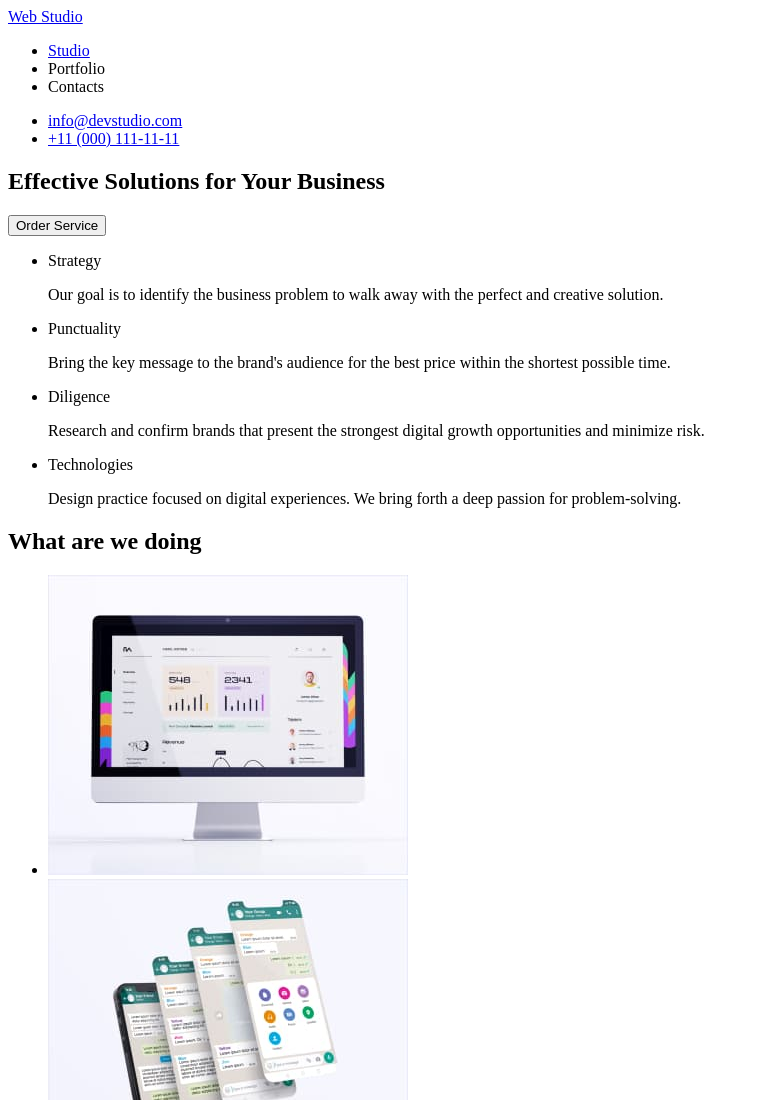
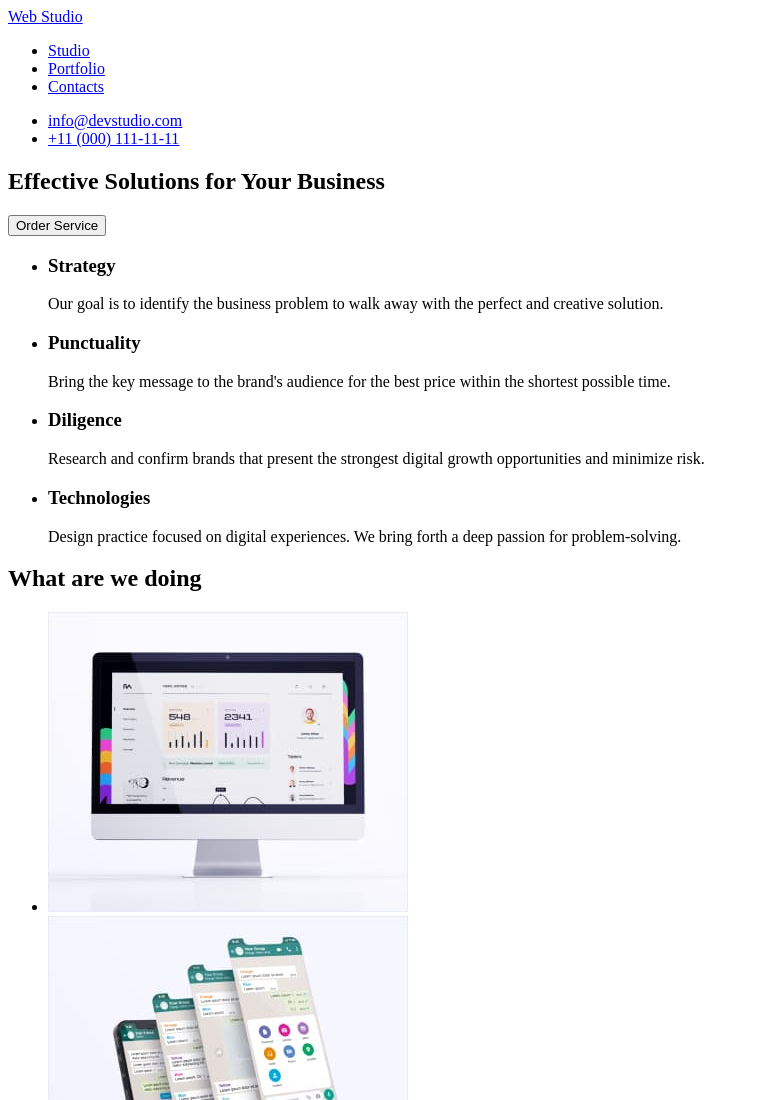
Before and after one commit to nazar95stosyk/goit-markup-hw-01, a plain HTML site: page index.html in a window 1280 px wide. Shown: the top 1100 px of the page, without its empty margins (0-759 px from the left). Drawn offline with Linux system fonts and the light colour scheme.

Commit message:
another bugs fixed

```diff
--- a/index.html
+++ b/index.html
@@ -4,7 +4,7 @@
     <meta charset="UTF-8" />
     <meta http-equiv="X-UA-Compatible" content="IE=edge" />
     <meta name="viewport" content="width=device-width, initial-scale=1.0" />
-    <title>HomeWork-01</title>
+    <title>Студія</title>
   </head>
   <body>
     <header>
@@ -12,8 +12,8 @@
         <a href="#">Web Studio</a>
         <ul>
           <li><a href="#">Studio</a></li>
-          <li><a href="#"></a>Portfolio</li>
-          <li><a href="#"></a>Contacts</li>
+          <li><a href="#">Portfolio</a></li>
+          <li><a href="#">Contacts</a></li>
         </ul>
       </nav>
       <ul>
@@ -33,36 +33,28 @@
       <section>
         <ul>
           <li>
-            <p>
-              <span>Strategy</span>
-            </p>
+            <h3>Strategy</h3>
             <p>
               Our goal is to identify the business problem to walk away with the
               perfect and creative solution.
             </p>
           </li>
           <li>
-            <p>
-              <span>Punctuality</span>
-            </p>
+            <h3>Punctuality</h3>
             <p>
               Bring the key message to the brand's audience for the best price
               within the shortest possible time.
             </p>
           </li>
           <li>
-            <p>
-              <span>Diligence</span>
-            </p>
+            <h3>Diligence</h3>
             <p>
               Research and confirm brands that present the strongest digital
               growth opportunities and minimize risk.
             </p>
           </li>
           <li>
-            <p>
-              <span>Technologies</span>
-            </p>
+            <h3>Technologies</h3>
             <p>
               Design practice focused on digital experiences. We bring forth a
               deep passion for problem-solving.
```
